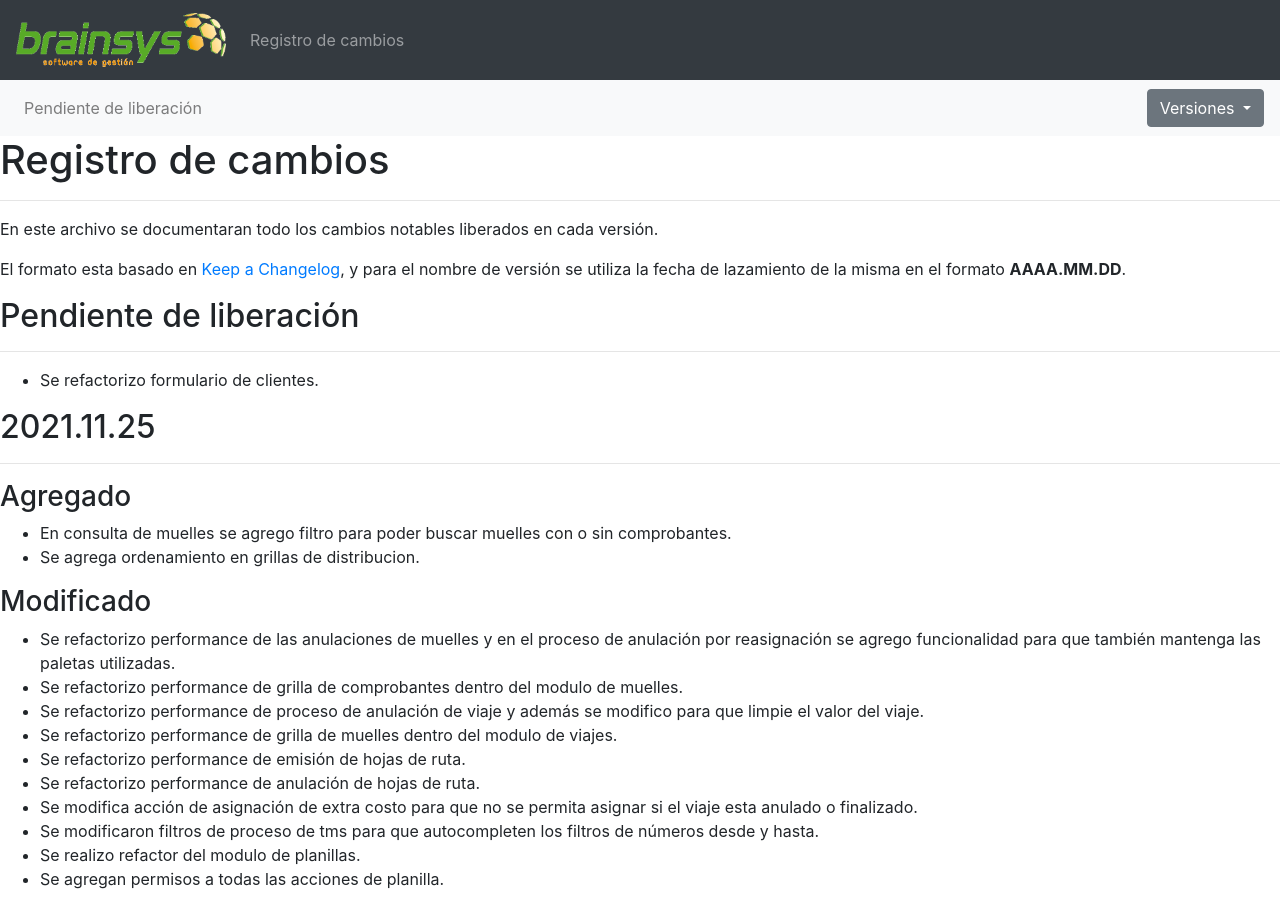
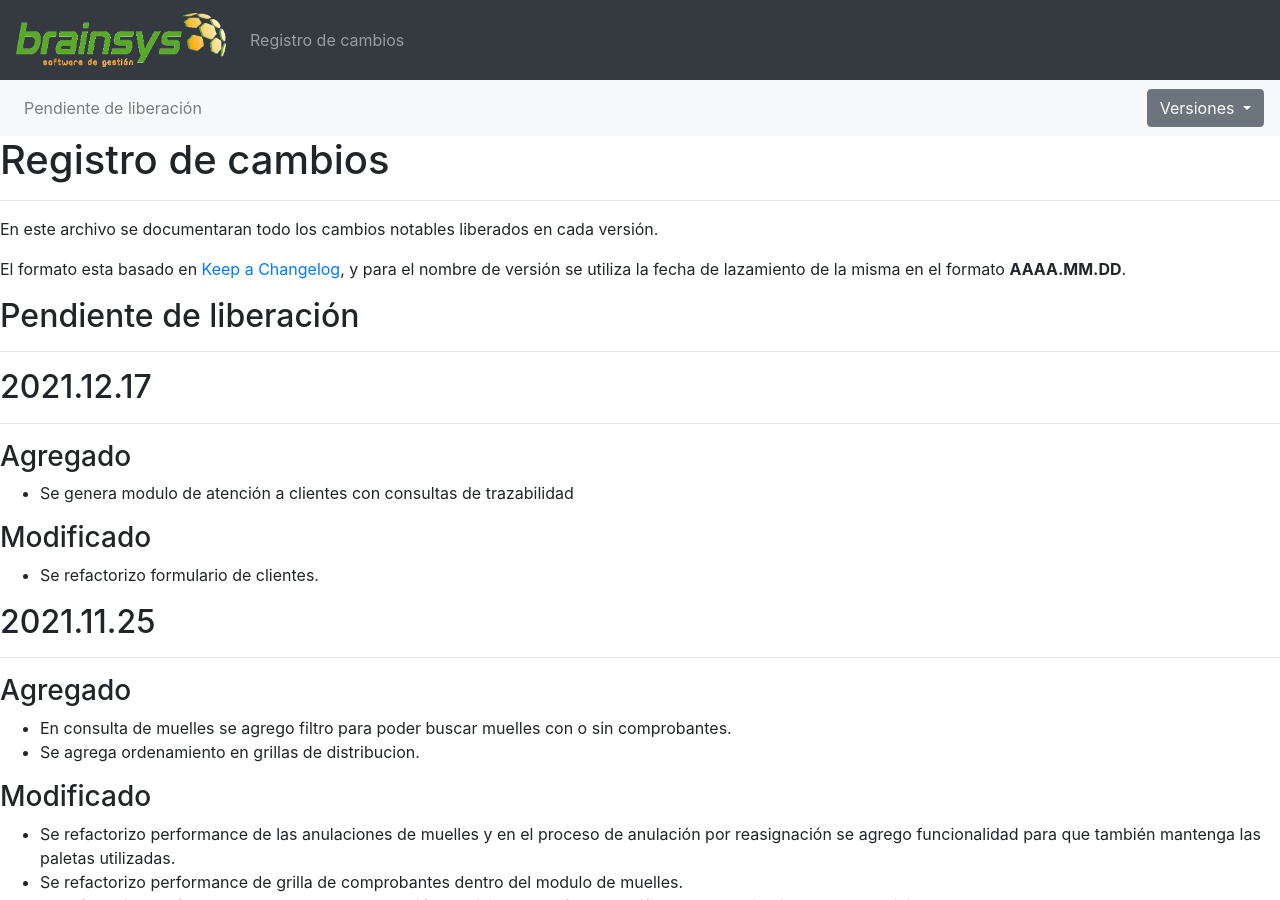
Before and after one commit to brainsys-arsaad/versionado, a Jekyll site: the page built from registro-cambios.markdown, in a window 1280 px wide and 900 px high. Built offline with Jekyll 4.4.1, drawn with Linux system fonts in a browser that asks for light colours.

Commit message:
Update registro-cambios.markdown

```diff
--- a/registro-cambios.markdown
+++ b/registro-cambios.markdown
@@ -6,6 +6,8 @@ navegacion:
     - nombre: "Pendiente de liberación"
       link: "registro-cambios#pendiente-de-liberación"
   versiones:
+    - nombre: "2021.12.17"
+      link: "registro-cambios#20211217"
     - nombre: "2021.11.25"
       link: "registro-cambios#20211125"
     - nombre: "2021.11.03"
@@ -57,6 +59,13 @@ El formato esta basado en [Keep a Changelog](https://keepachangelog.com/es-ES/1.
 
 ## Pendiente de liberación
 ---
+
+## 2021.12.17
+---
+### Agregado
+- Se genera modulo de atención a clientes con consultas de trazabilidad
+
+### Modificado
 - Se refactorizo formulario de clientes.
 
 ## 2021.11.25
```
